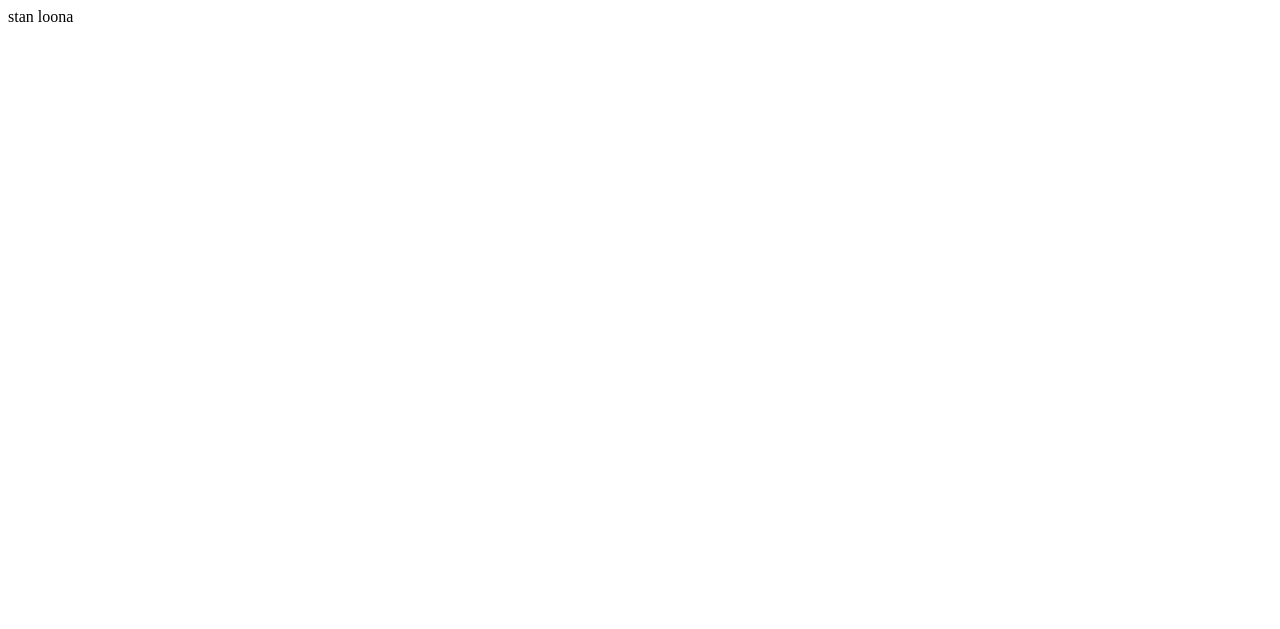
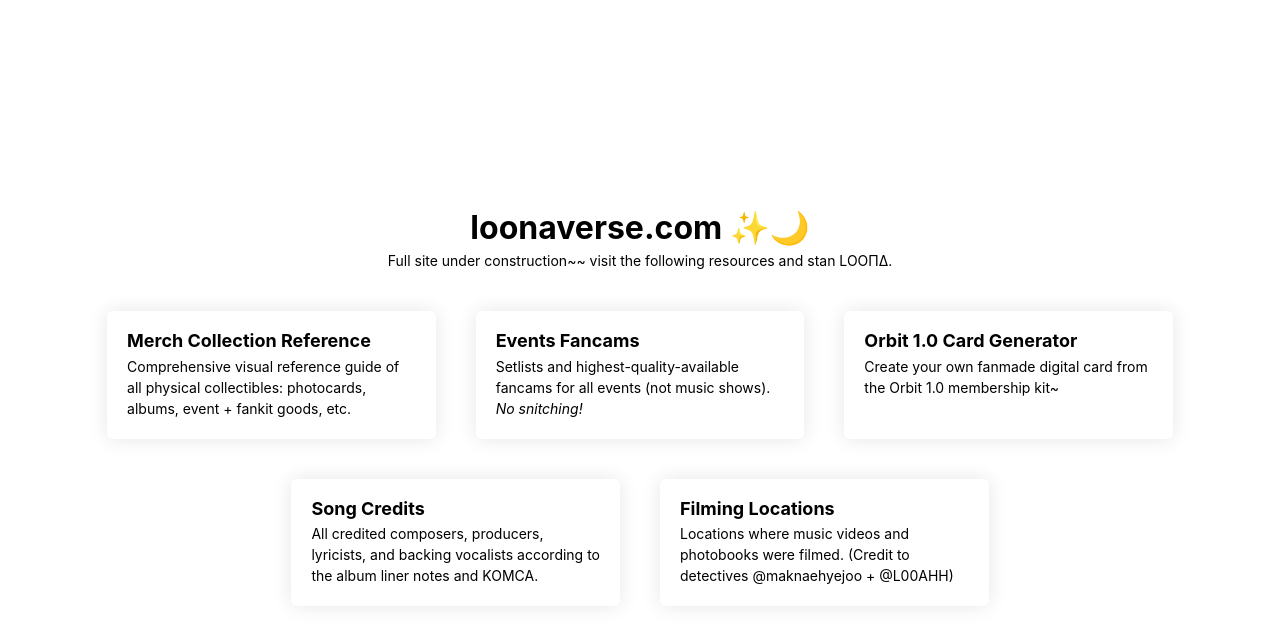
Before and after one commit to idaluisonyeo/idaluisonyeo.github.io, a plain HTML site: page index.html in a window 1280 px wide. Drawn offline with Linux system fonts and the light colour scheme.

Commit message:
helpful placeholder homepage

```diff
--- a/index.html
+++ b/index.html
@@ -1 +1,125 @@
-stan loona
+<!DOCTYPE html5>
+<html lang="en">
+<head>
+  <meta charset="utf-8">
+  <meta http-equiv="X-UA-Compatible" content="IE=edge,chrome=1">
+  <meta name="viewport" content="width=device-width, initial-scale=1">
+
+  <title>LOOΠΔVERSE.COM ✨🌙 The comprehensive Orbit fansite</title>
+  <meta name="title" content="LOOΠΔVERSE.COM ✨🌙 The comprehensive LOOΠΔ fansite">
+  <meta name="description" content="Resources for Orbits to STAN LOOΠΔ">
+  <link rel="icon" type="image/png" href="https://loonaverse.com/favicon.png">
+
+  <meta property="og:type" content="website">
+  <meta property="og:url" content="https://loonaverse.com/">
+  <meta property="og:title" content="LOOΠΔVERSE.COM ✨🌙 The comprehensive LOOΠΔ fansite">
+  <meta property="og:description" content="Resources for Orbits to STAN LOOΠΔ">
+  <meta property="og:image" content="https://loonaverse.com/social-card.png">
+
+  <meta property="twitter:card" content="summary_large_image">
+  <meta property="twitter:url" content="https://loonaverse.com/">
+  <meta property="twitter:title" content="LOOΠΔVERSE.COM ✨🌙 The comprehensive LOOΠΔ fansite">
+  <meta property="twitter:description" content="Resources for Orbits to STAN LOOΠΔ">
+  <meta name="twitter:image" content="https://loonaverse.com/social-card.png">
+
+  <style type="text/css">
+    * {
+      box-sizing: border-box;
+    }
+
+    body {
+      display: flex;
+      flex-direction: column;
+      justify-content: center;
+      align-items: center;
+      min-height: 100vh;
+      font-family: -apple-system,BlinkMacSystemFont,Segoe UI,Helvetica,Arial,sans-serif,Apple Color Emoji,Segoe UI Emoji,Segoe UI Symbol;
+    }
+
+    a {
+      text-decoration: none;
+      color: inherit;
+    }
+
+    .intro {
+      text-align: center;
+      margin: 20px;
+    }
+
+    .links {
+      display: flex;
+      flex-wrap: wrap;
+      align-items: stretch;
+      justify-content: center;
+    }
+
+    .card {
+      display: block;
+      width: 100%;
+      margin: 20px;
+      padding: 20px;
+      box-shadow: 0 0 20px rgba(0, 0, 0, 0.1);
+      border-radius: 6px;
+      transition: box-shadow 0.2s;
+    }
+    @media screen and (min-width: 600px) {
+      .card {
+        width: 26%;
+      }
+    }
+    .card:hover, .card:active {
+      box-shadow: 2px 2px 0 rgba(0, 0, 0, 0.1), 0 0 40px rgba(0, 0, 0, 0.15);
+    }
+
+    h1, h2 {
+      margin-top: 0;
+      margin-bottom: 5px;
+      padding: 0;
+      line-height: 1.1;
+    }
+
+    h2 {
+      font-size: 1.125rem;
+    }
+
+    p {
+      font-size: 0.875rem;
+      line-height: 1.5;
+      margin: 0;
+    }
+  </style>
+</head>
+<body>
+  <div class="intro">
+    <h1>loonaverse.com ✨🌙</h1>
+    <p>Full site under construction~~ visit the following resources and stan&nbsp;LOOΠΔ.</p>
+  </div>
+
+  <div class="links">
+    <a href="https://docs.google.com/spreadsheets/d/1gXHU8EPo3rdXrMCRBdkcORoQe6zpmK61Wjj6oRXkV_8" class="card" target="_blank">
+      <h2>Merch Collection Reference</h2>
+      <p>Comprehensive visual reference guide of all physical collectibles: photocards, albums, event + fankit goods, etc.</p>
+    </a>
+
+    <a href="https://docs.google.com/spreadsheets/d/1YiDBaBJEZubVpBTQyiJ_95g3CgzM23mWiVuGOKNqeBk/" target="_blank" class="card">
+      <h2>Events Fancams</h2>
+      <p>Setlists and highest-quality-available fancams for all events (not music shows). <em>No snitching!</em></p>
+    </a>
+
+    <a href="https://docs.google.com/spreadsheets/d/1YiDBaBJEZubVpBTQyiJ_95g3CgzM23mWiVuGOKNqeBk/" class="card">
+      <h2>Orbit 1.0 Card Generator</h2>
+      <p>Create your own fanmade digital card from the Orbit 1.0 membership kit~</p>
+    </a>
+
+    <a href="https://goo.gl/j1rKJr" target="_blank" class="card">
+      <h2>Song Credits</h2>
+      <p>All credited composers, producers, lyricists, and backing vocalists according to the album liner notes and KOMCA.</p>
+    </a>
+
+    <a href="https://airtable.com/shrixwA6HZQHTFxDh" target="_blank" class="card">
+      <h2>Filming Locations</h2>
+      <p>Locations where music videos and photobooks were filmed. (Credit to detectives @maknaehyejoo + @L00AHH)</p>
+    </a>
+  </div>
+</body>
+</html>
```
